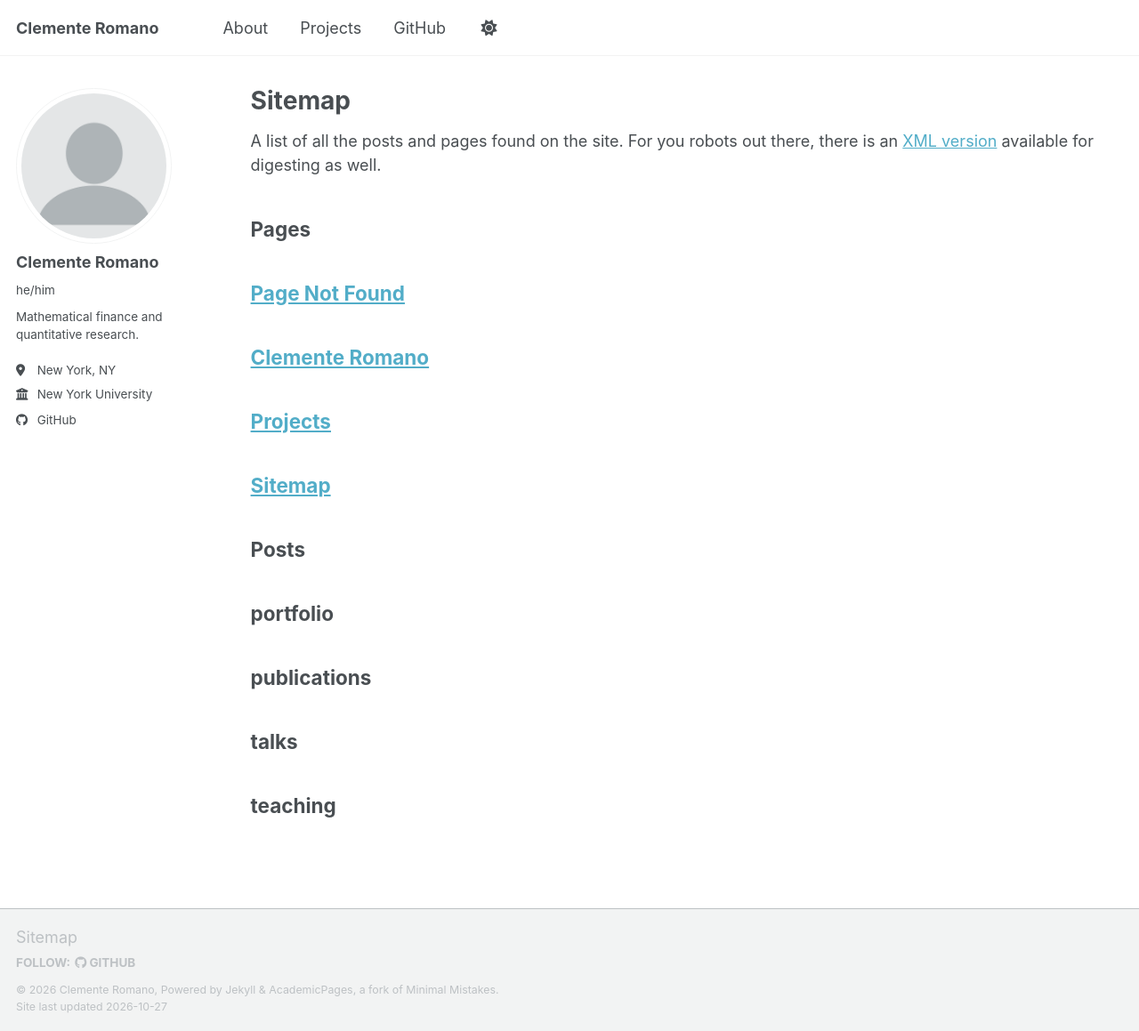
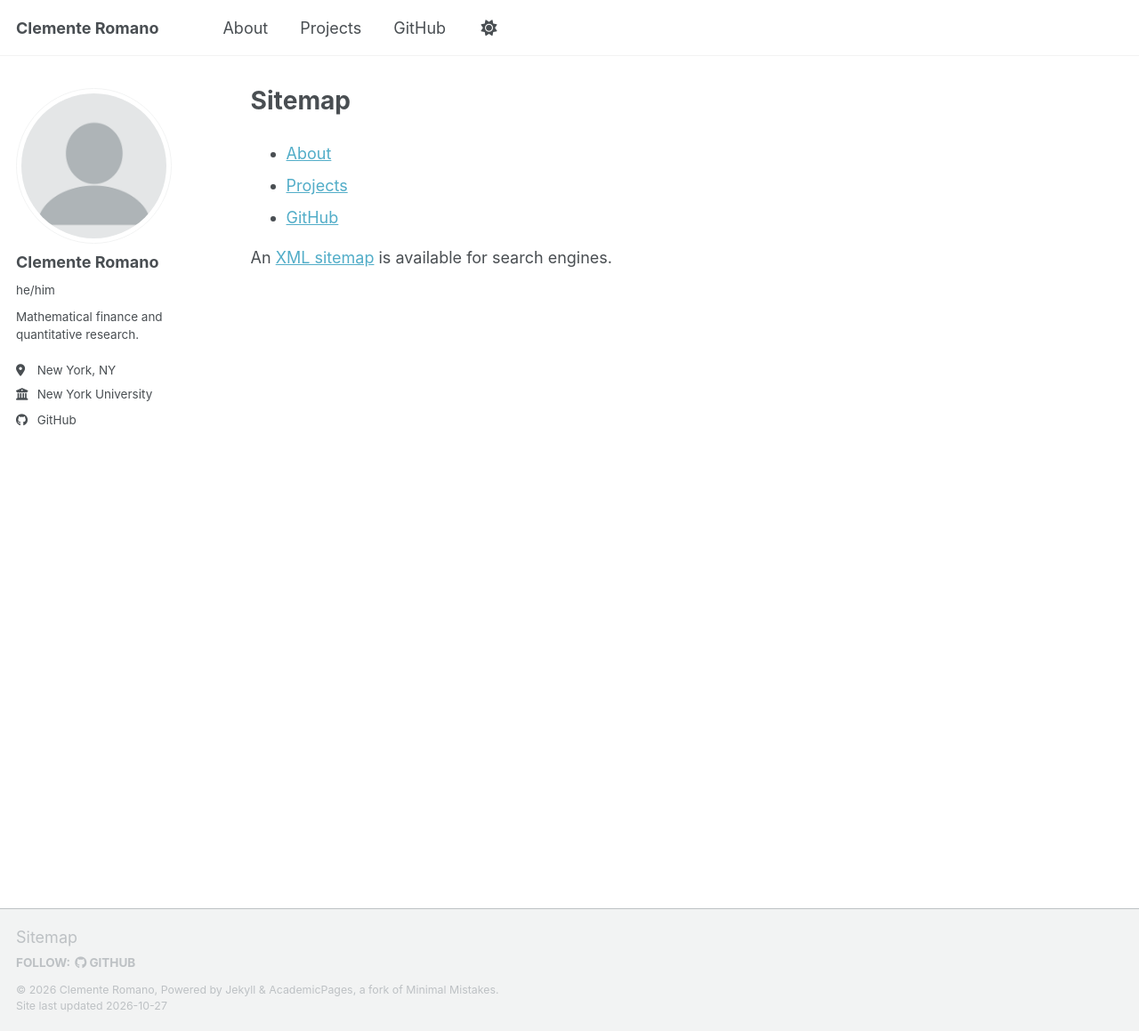
Before and after one commit to clementeromano/clementeromano.github.io, a Jekyll site: the page built from _pages/sitemap.md, in a window 1280 px wide and 1159 px high. Shown: the whole window at 89% size. Built offline with Jekyll 4.4.1, drawn with Linux system fonts in a browser that asks for light colours; a script bundle is joined from its source files by our own code; library files that are not in the unit come from our copies.

Commit message:
Polish sitemap, page titles, and missing-page navigation

```diff
--- a/_includes/seo.html
+++ b/_includes/seo.html
@@ -7,7 +7,11 @@
 {% assign seo_url = seo_url | default: site.github.url %}
 
 {% if page.title %}
-  {% assign seo_title = page.title | append: " " | append: site.title_separator | append: " " | append: site.title %}
+  {% if page.title == site.title %}
+    {% assign seo_title = site.title %}
+  {% else %}
+    {% assign seo_title = page.title | append: " " | append: site.title_separator | append: " " | append: site.title %}
+  {% endif %}
 {% endif %}
 
 {% if seo_title %}
--- a/_pages/sitemap.md
+++ b/_pages/sitemap.md
@@ -1,37 +1,12 @@
 ---
-layout: archive
+layout: single
 title: "Sitemap"
 permalink: /sitemap/
 author_profile: true
 ---
 
-{% include base_path %}
+- [About]({{ '/' | relative_url }})
+- [Projects]({{ '/projects/' | relative_url }})
+- [GitHub](https://github.com/clementeromano)
 
-A list of all the posts and pages found on the site. For you robots out there, there is an [XML version]({{ base_path }}/sitemap.xml) available for digesting as well.
-
-<h2>Pages</h2>
-{% for post in site.pages %}
-  {% include archive-single.html %}
-{% endfor %}
-
-<h2>Posts</h2>
-{% for post in site.posts %}
-  {% include archive-single.html %}
-{% endfor %}
-
-{% capture written_label %}'None'{% endcapture %}
-
-{% for collection in site.collections %}
-{% unless collection.output == false or collection.label == "posts" %}
-  {% capture label %}{{ collection.label }}{% endcapture %}
-  {% if label != written_label %}
-  <h2>{{ label }}</h2>
-  {% capture written_label %}{{ label }}{% endcapture %}
-  {% endif %}
-{% endunless %}
-{% for post in collection.docs %}
-  {% unless collection.output == false or collection.label == "posts" %}
-  {% include archive-single.html %}
-  {% endunless %}
-{% endfor %}
-{% endfor %}
+An [XML sitemap]({{ '/sitemap.xml' | relative_url }}) is available for search engines.
```
Also changed, not shown: _pages/404.md (+3 -1 lines).
